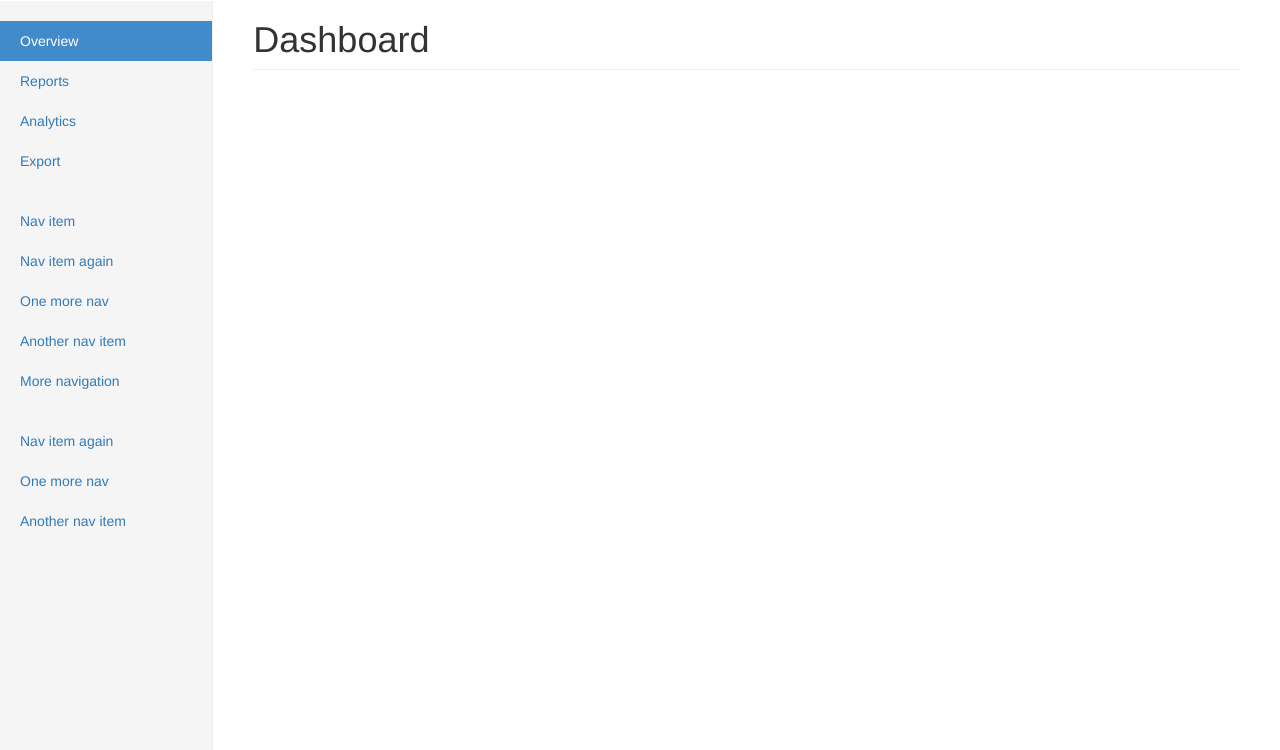
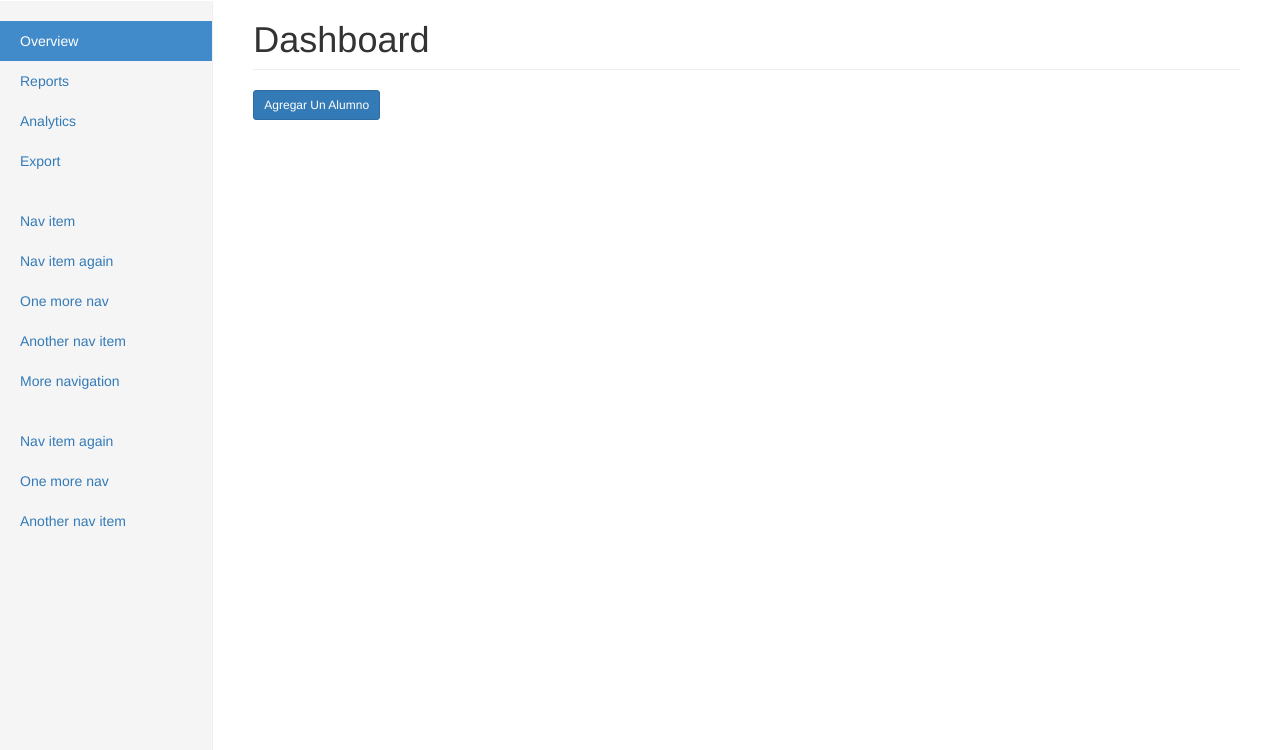
Before and after one commit to speeducation/Speeducation, a Django app: template Speeducation/templates/alumnos/lista_alumnos.html in a window 1280 px wide. Shown: the part 50-800 px from the top of the page. Run offline with Django 3.2, Linux system fonts and the light colour scheme; the template is opened without the code that fills it, so the values that code supplies are empty; some libraries are stand-ins or nearby versions.

Commit message:
Agregar, editar y eprfil

```diff
--- a/Speeducation/apps/alumnos/views.py
+++ b/Speeducation/apps/alumnos/views.py
@@ -18,13 +18,13 @@ def detalles_alumno(request, pk):
 def editar_alumno(request, pk):
     alumno = get_object_or_404(Alumno, pk=pk)
     if request.method == "POST":
-        form = AgregarAlumno(request.POST)
+        form = AgregarAlumno(request.POST, instance = alumno)
         if form.is_valid():
             alumno = form.save(commit = False)
             alumno.save()
             return redirect('/alumno/'+str(alumno.pk), pk=alumno.pk)
         else:
-            form.save()
+            form = AgregarAlumno(instance = alumno)
             return redirect('/')
     else:
         form = AgregarAlumno(instance = alumno)
--- a/Speeducation/templates/alumnos/lista_alumnos.html
+++ b/Speeducation/templates/alumnos/lista_alumnos.html
@@ -2,6 +2,7 @@
 
 {% block content %}
     <h1 class="page-header">Dashboard</h1>
+    <a class="btn btn-sm btn-primary" href="/alumno/agregar/" role="button">Agregar Un Alumno</a>
     {% if user.is_authenticated %}
     <h2 class="sub-header">{{ user.first_name }}</h2>
           <div class="table-responsive">
```
Also changed, not shown: Speeducation/apps/alumnos/migrations/0007_auto_20151109_0859.py (added), Speeducation/apps/alumnos/migrations/0008_auto_20151109_0908.py (added), Speeducation/apps/maestros/migrations/0005_auto_20151109_0859.py (added).
